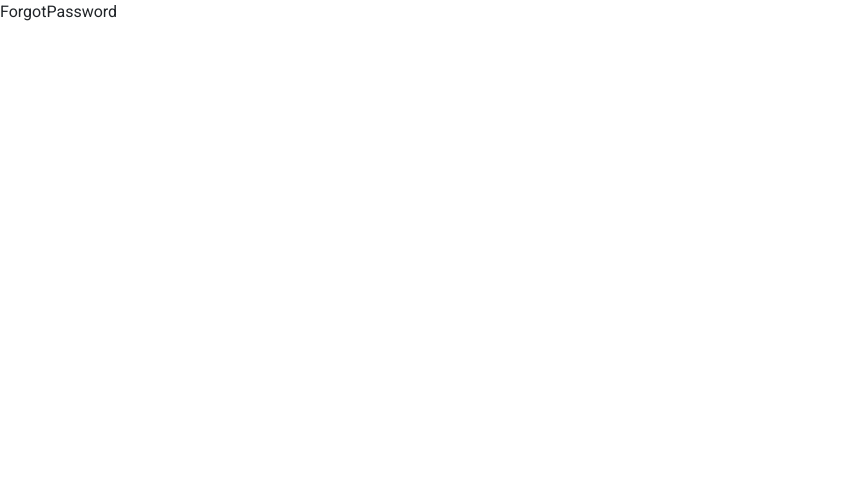
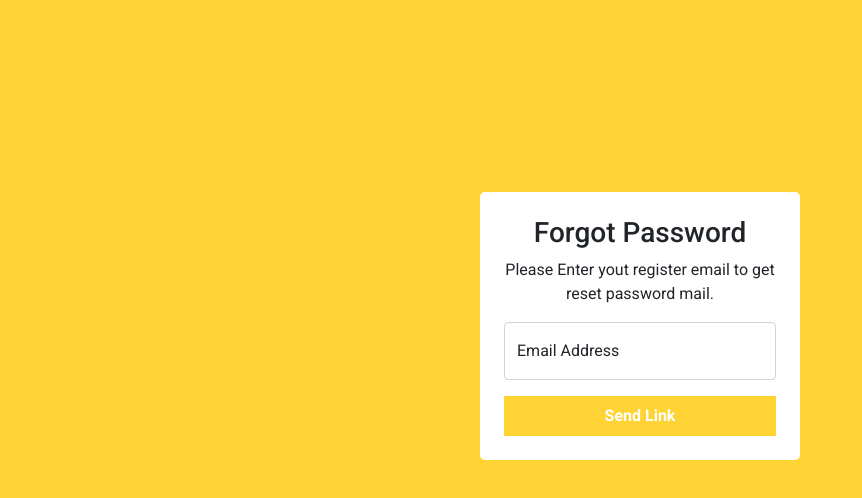
Before and after one commit to sam1090/ecommerce, a React (Create React App) app in the folder admin-app/: page /forgot-password in a window 1280 px wide. Shown: the top 498 px of the page, without its empty margins (0-862 px from the left). Built offline with nearby package versions, Linux system fonts and the light colour scheme.

Commit message:
Created Forgot Password Page

```diff
--- a/admin-app/src/Pages/ForgotPassword.js
+++ b/admin-app/src/Pages/ForgotPassword.js
@@ -1,9 +1,31 @@
-import React from 'react'
+import React from "react";
+import CustomInput from "../Components/CustomInput";
 
 const ForgotPassword = () => {
   return (
-    <div>ForgotPassword</div>
-  )
-}
+    <div className="py-5" style={{ background: "#ffd333", minHeight: "100vh" }}>
+      <br />
+      <br />
+      <br />
+      <br />
+      <div className="my-5 w-25 bg-white rounded-3 mx-auto p-4">
+        <h3 className="text-center">Forgot Password</h3>
+        <p className="text-center">
+          Please Enter yout register email to get reset password mail.
+        </p>
+        <form action="">
+          <CustomInput type="text" label="Email Address" id="email" />
+          <button
+            className="border-0 px-3 py-2 text-white fw-bold w-100"
+            style={{ background: "#ffd333" }}
+            type="submit"
+          >
+            Send Link
+          </button>
+        </form>
+      </div>
+    </div>
+  );
+};
 
-export default ForgotPassword
+export default ForgotPassword;
```
